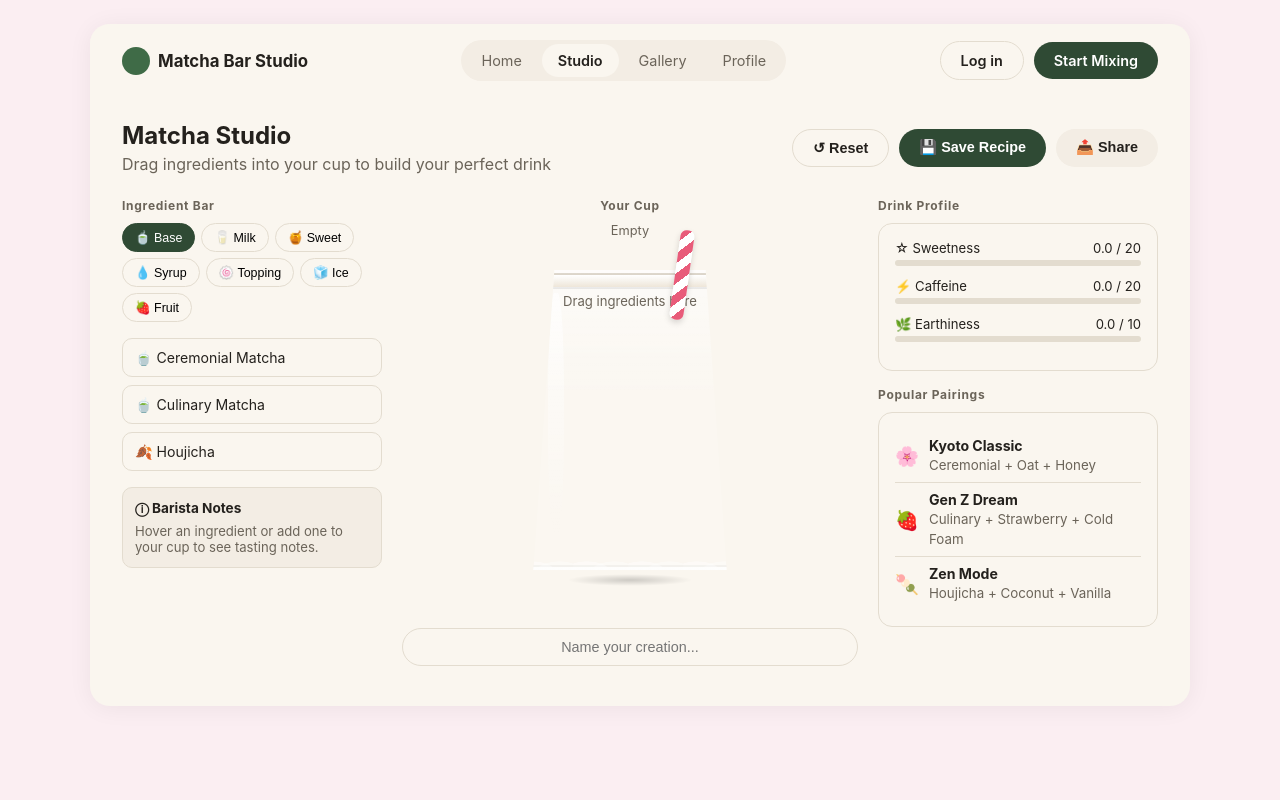
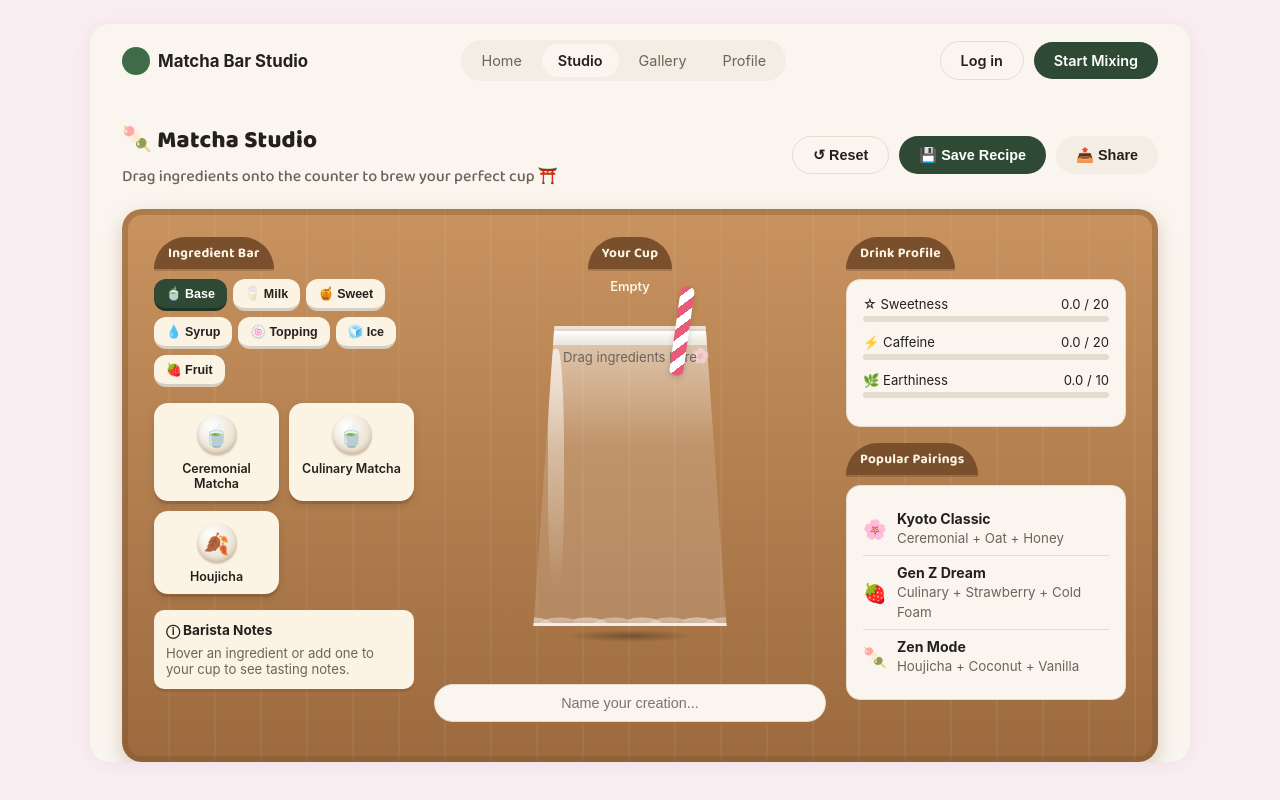
Before and after one commit to linhdoan1505/matcha-bank, a Flask app: page /studio in a window 1280 px wide. Run offline with Flask 3, Linux system fonts and the light colour scheme.

Commit message:
Restyle Matcha Studio with a Japanese cafe-game look
Wooden counter panels, bowl-style ingredient tiles, and falling sakura
petals give the ingredient bar a more playful, game-like matcha vibe.

```diff
--- a/static/css/style.css
+++ b/static/css/style.css
@@ -1,3 +1,5 @@
+@import url('https://fonts.googleapis.com/css2?family=Baloo+2:wght@500;600;700;800&display=swap');
+
 :root {
   --green-dark: #2f4a34;
   --green: #3f6b47;
@@ -8,6 +10,12 @@
   --text-muted: #6b6459;
   --border: #e3dccf;
   --radius: 14px;
+
+  --wood: #c8935f;
+  --wood-dark: #9c6a3e;
+  --wood-darker: #7a4f2c;
+  --paper: #fbf3e3;
+  --torii-red: #c0533f;
 }
 
 * { box-sizing: border-box; }
@@ -294,64 +302,134 @@ section.block { padding: 32px; border-top: 1px solid var(--border); }
 .steps-cta { text-align: center; margin-top: 28px; }
 
 /* Studio */
-.studio-header { display: flex; justify-content: space-between; align-items: center; padding: 24px 32px 0; }
+.studio-header {
+  display: flex; justify-content: space-between; align-items: center;
+  padding: 24px 32px 0;
+  font-family: 'Baloo 2', -apple-system, sans-serif;
+  position: relative;
+}
+.studio-header h2 { font-family: 'Baloo 2', sans-serif; font-weight: 800; letter-spacing: 0.01em; }
+.studio-header h2::before { content: "🍡 "; }
 .studio-header p { color: var(--text-muted); margin: 4px 0 0; }
 .studio-actions { display: flex; gap: 10px; }
 
 .studio-grid {
+  position: relative;
   display: grid;
   grid-template-columns: 260px 1fr 280px;
   gap: 20px;
-  padding: 24px 32px 40px;
+  padding: 28px 32px 40px;
+  margin: 20px 32px 0;
+  border-radius: 20px;
+  background:
+    repeating-linear-gradient(90deg, rgba(255,255,255,0.05) 0 2px, transparent 2px 46px),
+    linear-gradient(180deg, var(--wood) 0%, var(--wood-dark) 100%);
+  box-shadow: inset 0 0 0 6px rgba(122,79,44,0.35), 0 8px 20px rgba(122,79,44,0.25);
+  overflow: hidden;
 }
 
-.panel-title { font-size: 0.75rem; font-weight: 700; letter-spacing: 0.06em; color: var(--text-muted); margin-bottom: 10px; }
+/* falling sakura petals for matcha-cafe-game atmosphere */
+.studio-grid::before,
+.studio-grid::after {
+  content: "🌸";
+  position: absolute;
+  top: -10%;
+  font-size: 1.1rem;
+  opacity: 0.85;
+  animation: petalFall 9s linear infinite;
+  pointer-events: none;
+  z-index: 0;
+}
+.studio-grid::before { left: 8%; animation-delay: 0s; }
+.studio-grid::after { left: 55%; font-size: 0.9rem; animation-delay: 3.5s; }
+@keyframes petalFall {
+  0% { transform: translateY(0) rotate(0deg); opacity: 0; }
+  10% { opacity: 0.9; }
+  100% { transform: translateY(560px) rotate(220deg); opacity: 0; }
+}
+
+.studio-grid > div { position: relative; z-index: 1; }
+
+.panel-title {
+  font-family: 'Baloo 2', sans-serif;
+  font-size: 0.85rem;
+  font-weight: 700;
+  letter-spacing: 0.02em;
+  color: var(--paper);
+  margin-bottom: 10px;
+  display: inline-block;
+  background: var(--wood-darker);
+  padding: 5px 14px;
+  border-radius: 999px 999px 6px 6px;
+  box-shadow: 0 2px 0 rgba(0,0,0,0.15);
+}
 
 .category-tabs { display: flex; flex-wrap: wrap; gap: 6px; margin-bottom: 16px; }
 .category-tabs button {
-  border: 1px solid var(--border);
-  background: var(--cream-light);
-  border-radius: 999px;
-  padding: 6px 12px;
+  border: none;
+  border-bottom: 3px solid rgba(0,0,0,0.15);
+  background: var(--paper);
+  color: var(--text-dark);
+  border-radius: 12px;
+  padding: 7px 12px;
   font-size: 0.78rem;
+  font-weight: 600;
   cursor: pointer;
+  transition: transform 0.12s ease;
 }
-.category-tabs button.active { background: var(--green-dark); color: white; border-color: var(--green-dark); }
+.category-tabs button:hover { transform: translateY(-1px); }
+.category-tabs button.active { background: var(--green-dark); color: white; border-bottom-color: rgba(0,0,0,0.3); }
 .category-tabs button[data-cat="milk"].active {
   background: #ffffff;
   color: var(--text-dark);
-  border-color: var(--text-dark);
   box-shadow: 0 1px 4px rgba(0,0,0,0.12);
 }
 
-.ingredient-list { display: flex; flex-direction: column; gap: 8px; }
+.ingredient-list {
+  display: grid;
+  grid-template-columns: repeat(2, 1fr);
+  gap: 10px;
+}
 .ingredient-item {
   display: flex;
+  flex-direction: column;
   align-items: center;
-  gap: 8px;
-  border: 1px solid var(--border);
-  border-radius: 10px;
-  padding: 10px 12px;
-  background: var(--cream-light);
+  gap: 6px;
+  text-align: center;
+  border: none;
+  border-radius: 14px;
+  padding: 12px 8px 10px;
+  background: var(--paper);
+  box-shadow: 0 3px 0 rgba(122,79,44,0.35), 0 4px 8px rgba(0,0,0,0.12);
   cursor: grab;
-  font-size: 0.88rem;
-  transition: transform 0.12s ease, box-shadow 0.12s ease, border-color 0.12s ease;
+  font-size: 0.78rem;
+  font-weight: 600;
+  color: var(--text-dark);
+  transition: transform 0.12s ease, box-shadow 0.12s ease;
+}
+.ingredient-item .ing-bowl {
+  width: 40px; height: 40px;
+  display: flex; align-items: center; justify-content: center;
+  font-size: 1.3rem;
+  background: radial-gradient(circle at 35% 30%, #ffffff, #e7dcc7 80%);
+  border-radius: 50%;
+  box-shadow: inset 0 -3px 4px rgba(122,79,44,0.25), 0 1px 2px rgba(0,0,0,0.15);
 }
 .ingredient-item:hover {
-  transform: translateY(-2px);
-  box-shadow: 0 4px 10px rgba(63,107,71,0.15);
-  border-color: var(--green);
+  transform: translateY(-3px) scale(1.03);
+  box-shadow: 0 5px 0 rgba(122,79,44,0.35), 0 8px 14px rgba(0,0,0,0.18);
 }
 .ingredient-item:active { cursor: grabbing; }
 .ingredient-item.dragging { opacity: 0.4; }
 
 .barista-notes {
   margin-top: 16px;
-  border: 1px solid var(--border);
+  border: none;
   border-radius: 10px;
   padding: 12px;
   font-size: 0.82rem;
-  background: var(--cream);
+  background: var(--paper);
+  box-shadow: 0 3px 0 rgba(122,79,44,0.3);
 }
 .barista-notes h4 { margin: 4px 0; font-size: 0.9rem; }
 .barista-notes .chip { display: inline-block; background: var(--cream-light); border: 1px solid var(--border); border-radius: 999px; padding: 2px 9px; font-size: 0.7rem; margin: 4px 4px 0 0; }
@@ -529,7 +607,14 @@ section.block { padding: 32px; border-top: 1px solid var(--border); }
   width: 60%;
   height: 12px;
   margin: 4px auto 0;
-  background: radial-gradient(ellipse at center, rgba(0,0,0,0.18), transparent 70%);
+  background: radial-gradient(ellipse at center, rgba(0,0,0,0.3), transparent 70%);
+}
+
+.cup-column .panel-title,
+.cup-column .creation-name,
+.cup-column #ingredientCount {
+  position: relative;
+  z-index: 1;
 }
 
 .cup-recipe-list {
--- a/static/js/script.js
+++ b/static/js/script.js
@@ -138,7 +138,7 @@ function initStudio() {
       const el = document.createElement("div");
       el.className = "ingredient-item";
       el.draggable = true;
-      el.textContent = `${ing.icon} ${ing.name}`;
+      el.innerHTML = `<span class="ing-bowl">${ing.icon}</span><span>${ing.name}</span>`;
       el.addEventListener("dragstart", e => {
         el.classList.add("dragging");
         e.dataTransfer.setData("text/plain", JSON.stringify({ ...ing, cat }));
--- a/templates/studio.html
+++ b/templates/studio.html
@@ -14,7 +14,7 @@
   <div class="studio-header">
     <div>
       <h2 style="margin:0;">Matcha Studio</h2>
-      <p>Drag ingredients into your cup to build your perfect drink</p>
+      <p>Drag ingredients onto the counter to brew your perfect cup ⛩️</p>
     </div>
     <div class="studio-actions">
       <button class="btn btn-outline" id="resetBtn">↺ Reset</button>
@@ -48,7 +48,7 @@
     <!-- Cup -->
     <div class="cup-column">
       <div class="panel-title">Your Cup</div>
-      <div style="font-size:0.8rem; color:var(--text-muted); margin-bottom:10px;" id="ingredientCount">Empty</div>
+      <div style="font-size:0.8rem; color:var(--paper); margin-bottom:10px; font-weight:600;" id="ingredientCount">Empty</div>
 
       <div class="cup-scene">
         <div class="straw"></div>
```
